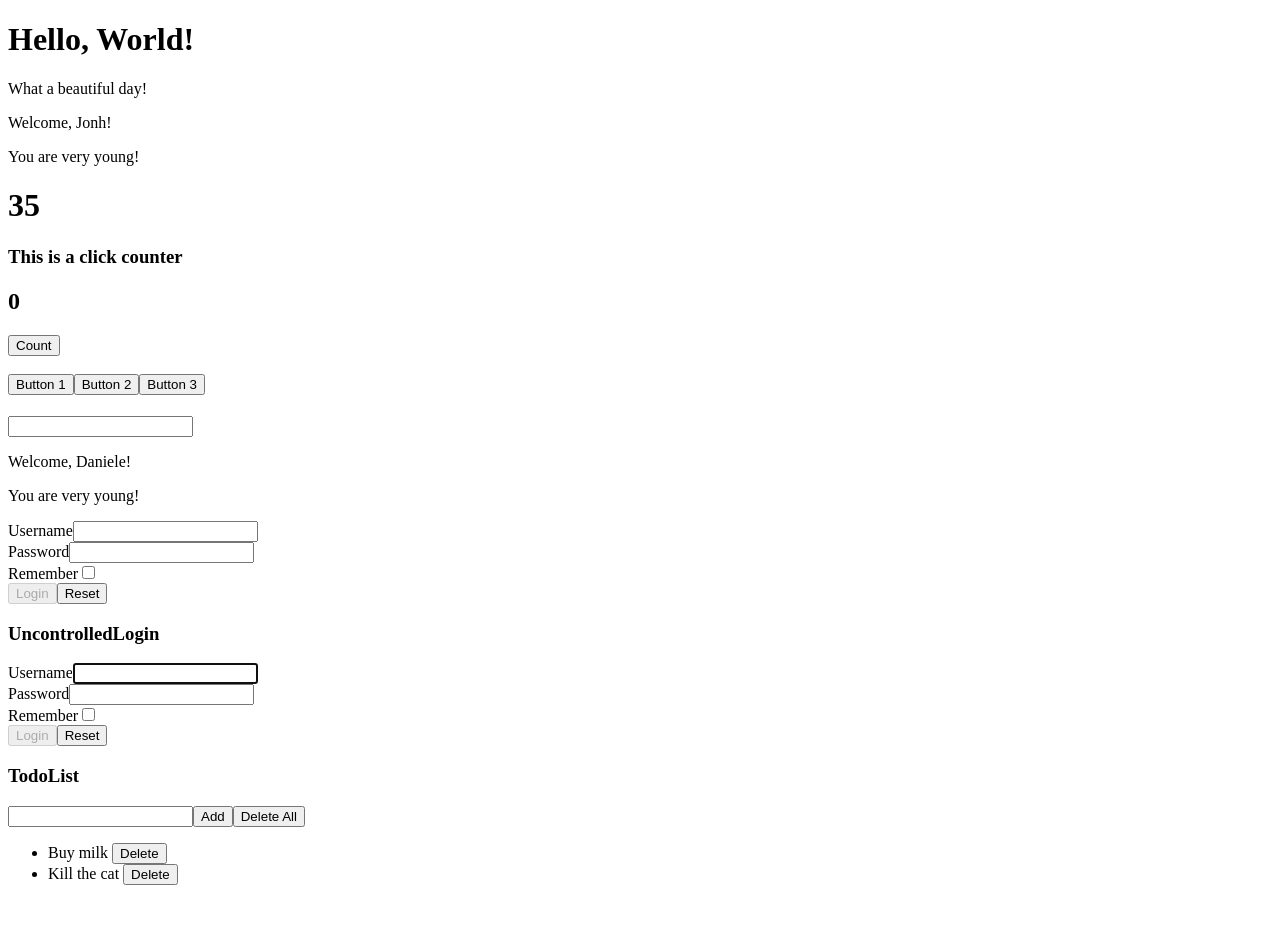
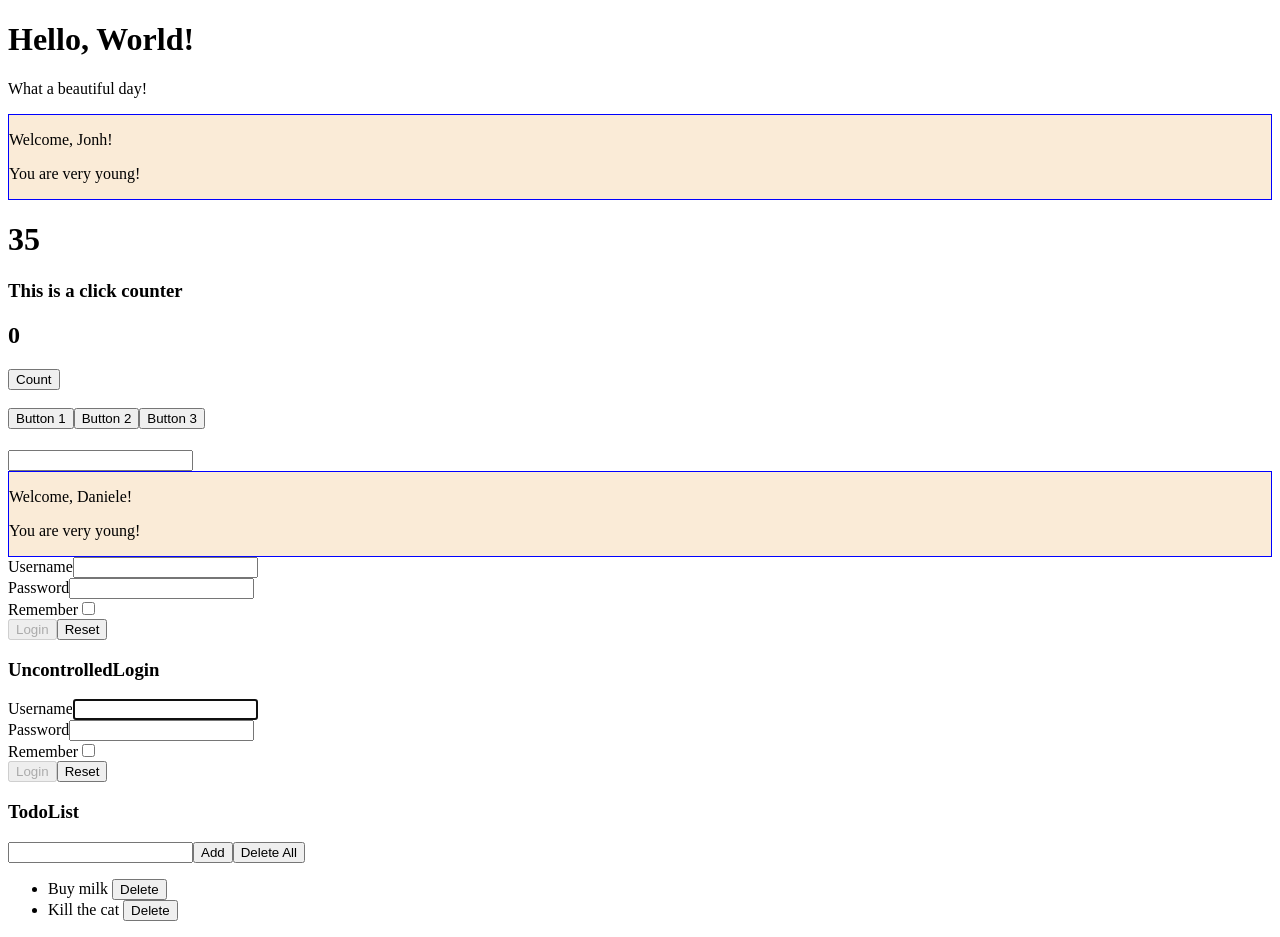
Before and after one commit to danycnc/repo-react-exercises, a React (Create React App) app in the folder react-exercises/: page / in a window 1280 px wide. Before the commit the page ends 901 px from the top, so only its background shows below. Built offline with nearby package versions, Linux system fonts and the light colour scheme.

Commit message:
svolto styling-components-01

```diff
--- a/react-exercises/src/Welcome.js
+++ b/react-exercises/src/Welcome.js
@@ -4,7 +4,7 @@ import Age from './Age';
 class Welcome extends React.Component {
   render() {
     return (
-      <div>
+      <div className='welcome'>
         <p>Welcome, {this.props.name || 'Daniele'}!</p>
 
         {/* {this.props.name === 'Jonh' &&
--- /dev/null
+++ b/react-exercises/src/index.css
@@ -0,0 +1,4 @@
+.welcome {
+  background-color: antiquewhite;
+  border: 1px solid blue;
+}
--- a/react-exercises/src/index.js
+++ b/react-exercises/src/index.js
@@ -1,5 +1,6 @@
 import ReactDOM from 'react-dom';
 import App from './App';
+import './index.css';
 
 const root = document.querySelector('#root');
 ReactDOM.render(<App />, root);
```
